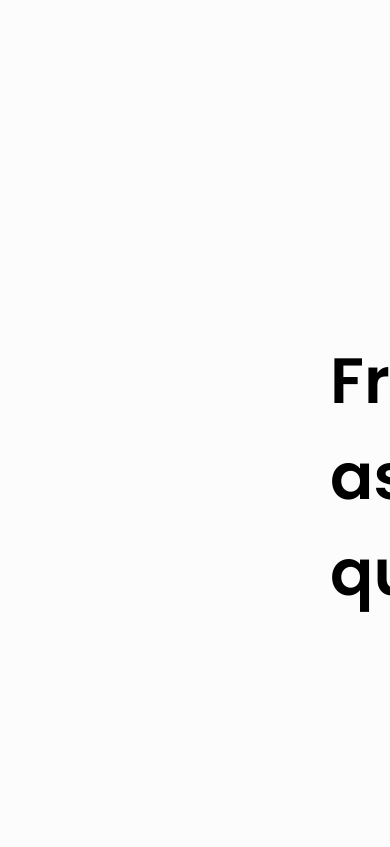
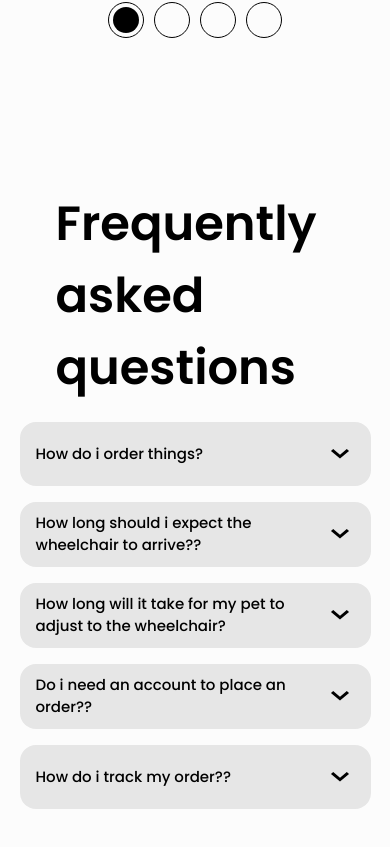
Before and after one commit to Fuz7/Wheel-Care, a React (Vite) app: page /home in a window 390 px wide. Shown: the part 6567-7414 px from the top of the page. Built offline with nearby package versions, Linux system fonts and the light colour scheme.

Commit message:
Add homepage FAQ page responsiveness

```diff
--- a/src/components/Home/FAQ.jsx
+++ b/src/components/Home/FAQ.jsx
@@ -6,13 +6,14 @@ export default function FAQ() {
   const [isActive, setIsActive] = useState(false);
   return (
     <section
-      className="mt-[400px] mb-[500px] flex min-w-full pl-[330px]
-    gap-[70px] pr-[360px]"
+      className="mt-[150px] lg:mt-[400px] mb-[500px] flex flex-col lg:flex-row
+      items-center lg:items-start min-w-full  lg:justify-center
+    lg:gap-[40px] xl:gap-[70px] "
     >
-      <h2 className="font-Poppins-SemiBold text-[64px] max-w-[457px]">
+      <h2 className="font-Poppins-SemiBold text-[48px] lg:text-[64px] max-w-[9ch]">
         Frequently asked questions
       </h2>
-      <div className="flex flex-col mt-[18px] gap-4">
+      <div className="flex flex-col items-center lg:items-start mt-[18px] gap-4">
         <FaqBar
           isActive={isActive}
           setIsActive={setIsActive}
@@ -105,14 +106,14 @@ function FaqBar({ header, paragraphArray,index,isActive,setIsActive }) {
 
   return (
     <div
-      className={`max-w-[720px] min-w-[720px] min-h-[64px]
+      className={`max-w-[720px] w-[90%] min-h-[64px]
     flex flex-col bg-[#E6E6E6] rounded-[16px]
-     pl-[26px] pr-[20px] cursor-pointer
+     pl-[16px] pr-[12px] lg:pl-[26px] lg:pr-[20px] cursor-pointer
     ${isActive ===index ? 'faqDropdown--active' : ''}`}
       onClick={() => setIsActive(isActive === index?false:index)}
     >
       <div className="flex items-center justify-between min-h-[64px]">
-        <p className="font-Poppins-Medium text-[20px]">{header}</p>
+        <p className="font-Poppins-Medium text-[15px] lg:text-[20px] py-[10px]">{header}</p>
         <img
           className={`transition-transform transform ${isActive === index ? 'rotate-180' : ''}`}
           src={faqsDropdown}
--- a/src/components/Home/TheTeam.jsx
+++ b/src/components/Home/TheTeam.jsx
@@ -188,7 +188,7 @@ function TheTeamCard({
     >
       <div className="flex gap-[17px]">
         <img
-          className="min-w-[92px] min-h-full object-contain w-[40%]"
+          className="min-w-[92px] rounded-sm min-h-full object-contain w-[40%]"
           src={imgSrc}
         ></img>
         <div className="flex flex-col flex-grow pr-[16px]">
@@ -225,7 +225,7 @@ function TheTeamCard({
           </p>
         </div>
       </div>
-      <p className="font-Poppins pr-[35px] mt-[10px] [font-size:clamp(10px,2.5vw,24px)] ">
+      <p className="font-Poppins pr-[35px] mt-[10px] [font-size:clamp(14px,2.5vw,24px)] ">
         {description}
       </p>
     </div>
```
